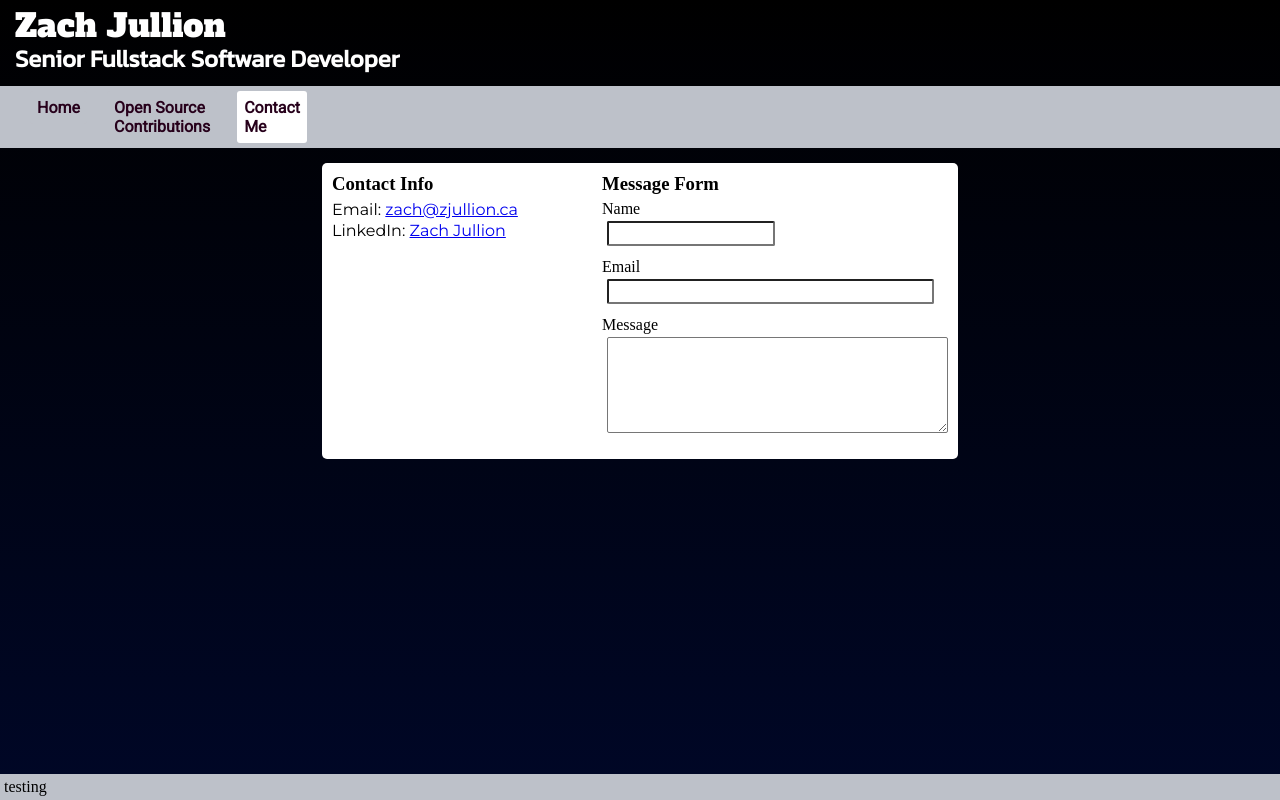
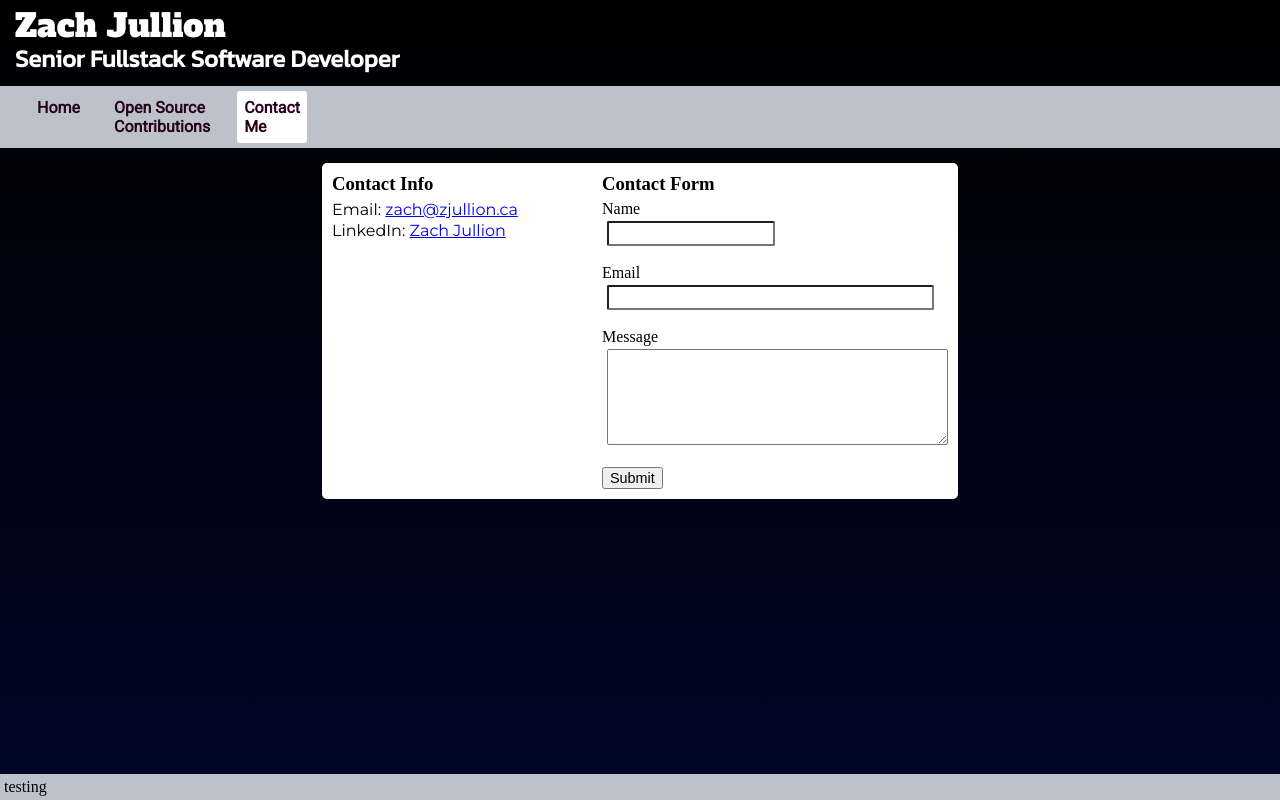
Before and after one commit to zjullion/zjullionca, a React app in the folder frontend/: page /contact in a window 1280 px wide. Built offline with nearby package versions, Linux system fonts and the light colour scheme.

Commit message:
Finish contact page

```diff
--- a/frontend/src/components/Contact.tsx
+++ b/frontend/src/components/Contact.tsx
@@ -6,7 +6,7 @@ import { FlexChild, FlexDiv, SafeLink, Text, Title } from './base'
 const INPUT_CSS = css`
   border-radius: 2px;
   padding: 2px;
-  margin: 3px 0 12px 5px;
+  margin: 3px 0 18px 5px;
   font-size: 0.95em;
 `
 
@@ -19,12 +19,46 @@ const StyledTextArea = styled.textarea`
   ${INPUT_CSS}
 `
 
+const ErrorMessage = styled(Text)`
+  color: red;
+  margin: 0 0 0 5px;
+`
+
+const StyledButton = styled.button`
+  font-size: 0.9em;
+`
+
 const EMAIL_REGEX = /[^@]+@[^@]+\.[^@]+/
 
 export const Contact: FunctionComponent = () => {
   const [name, setName] = useState<string>('')
   const [email, setEmail] = useState<string>('')
   const [message, setMessage] = useState<string>('')
+
+  const [nameError, setNameError] = useState<string | undefined>()
+  const [emailError, setEmailError] = useState<string | undefined>()
+  const [messageError, setMessageError] = useState<string | undefined>()
+
+  const [isSubmitting, setIsSubmitting] = useState<boolean>(false)
+
+  const submit = async () => {
+    setIsSubmitting(true)
+    if (name.length === 0) {
+      setNameError('Name required.')
+    }
+    if (email.length === 0) {
+      setEmailError('Email required.')
+    } else if (!EMAIL_REGEX.test(email)) {
+      setEmailError('Invalid email.')
+    }
+    if (message.length === 0) {
+      setMessageError('Message required.')
+    }
+    if (nameError == null && emailError == null && messageError == null) {
+      console.log('TODO')
+    }
+    setIsSubmitting(false)
+  }
 
   return (
     <FlexDiv>
@@ -42,35 +76,50 @@ export const Contact: FunctionComponent = () => {
         </Text>
       </FlexChild>
       <FlexChild>
-        <Title>Message Form</Title>
+        <Title>Contact Form</Title>
         <label>Name</label>
         <br />
+        {nameError != null ? <ErrorMessage>{nameError}</ErrorMessage> : undefined}
         <StyledInput
           maxLength={30}
-          onChange={(event) => setName(event?.target?.value)}
+          onChange={(event) => {
+            setName(event?.target?.value)
+            setNameError(undefined)
+          }}
           type="text"
           value={name}
         />
         <br />
         <label>Email</label>
         <br />
+        {emailError != null ? <ErrorMessage>{emailError}</ErrorMessage> : undefined}
         <StyledInput
           maxLength={60}
-          onChange={(event) => setEmail(event?.target?.value)}
+          onChange={(event) => {
+            setEmail(event?.target?.value)
+            setEmailError(undefined)
+          }}
           type="text"
           value={email}
         />
         <br />
         <label>Message</label>
         <br />
+        {messageError != null ? <ErrorMessage>{messageError}</ErrorMessage> : undefined}
         <StyledTextArea
           cols={35}
           maxLength={500}
-          onChange={(event) => setMessage(event?.target?.value)}
+          onChange={(event) => {
+            setMessage(event?.target?.value)
+            setMessageError(undefined)
+          }}
           rows={5}
           value={message}
         />
         <br />
+        <StyledButton disabled={isSubmitting} onClick={submit}>
+          Submit
+        </StyledButton>
       </FlexChild>
     </FlexDiv>
   )
--- a/frontend/webpack.config.ts
+++ b/frontend/webpack.config.ts
@@ -38,9 +38,6 @@ const config = {
     }),
   ],
   resolve: {
-    fallback: {
-      color: require.resolve('color'),
-    },
     plugins: [new TsconfigPathsPlugin({ baseUrl: './' })],
   },
   target: 'web',
```
